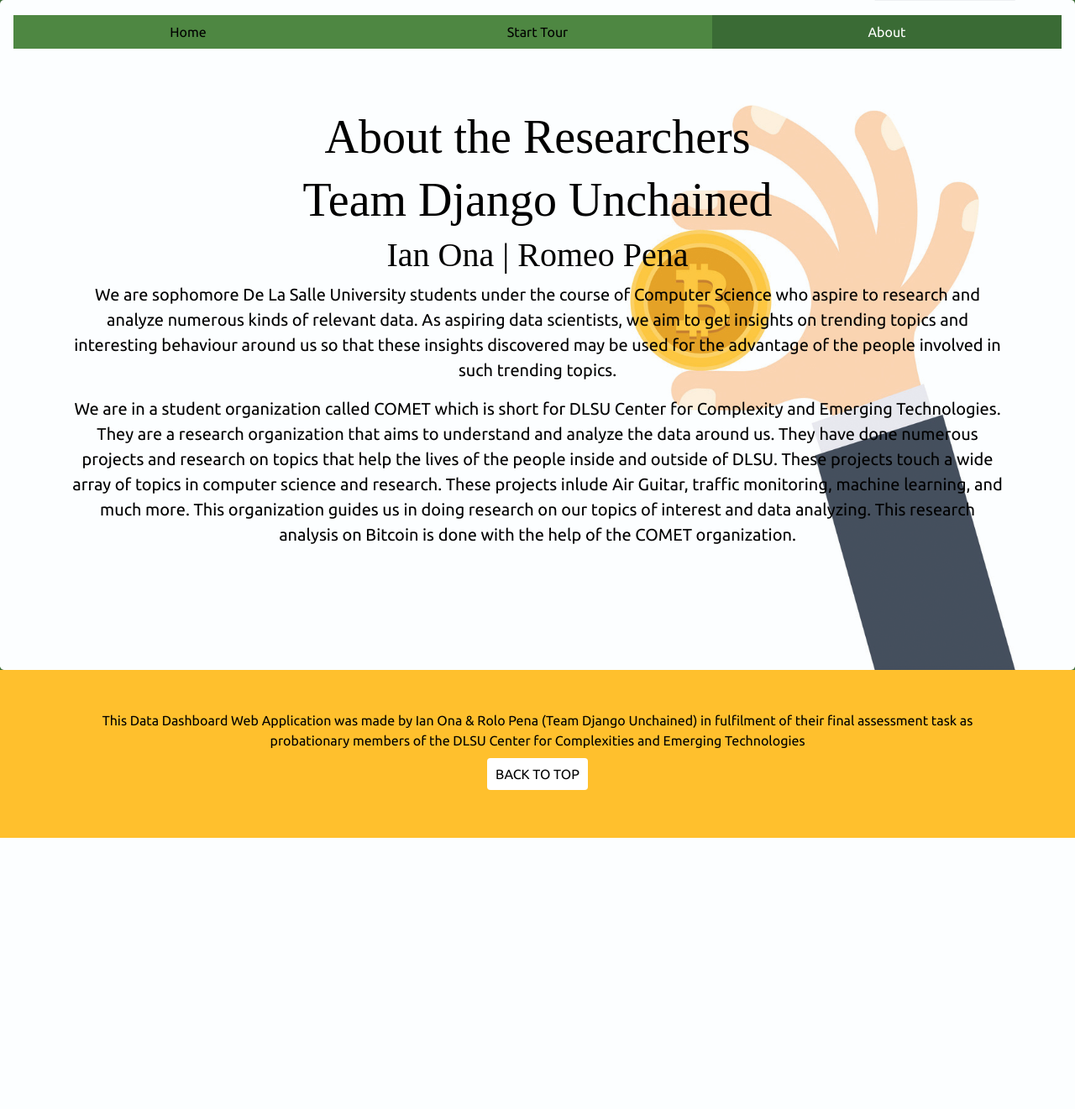
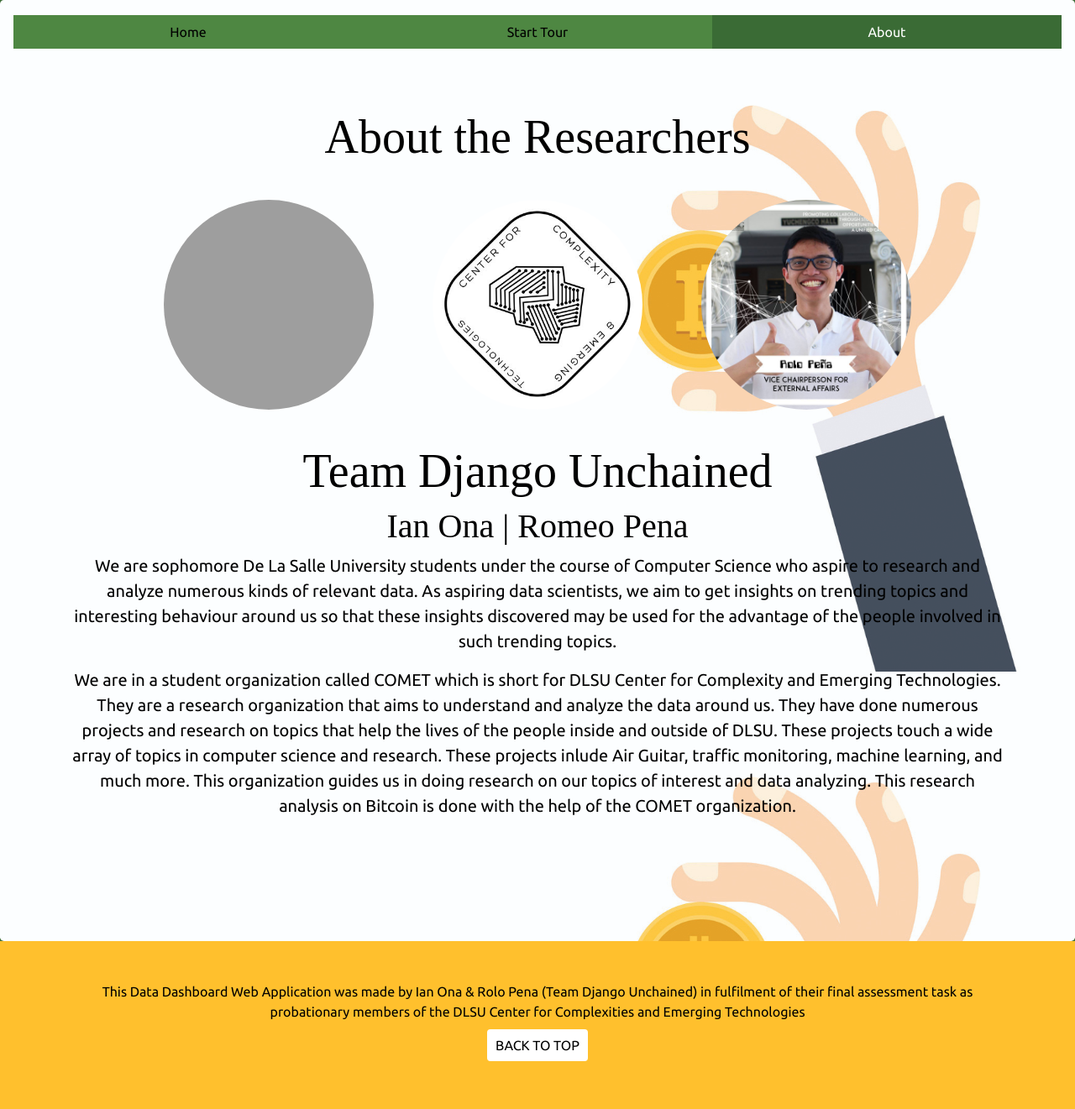
Before and after one commit to ianona/DJANGO-BTC, a Django app: page /about/ in a window 1280 px wide. Shown: the whole page at 84% size. Before the commit the page ends 998 px from the top, so only its background shows below. Run offline with Django 3.2, Linux system fonts and the light colour scheme; some libraries are stand-ins or nearby versions; some web fonts are replaced; grey boxes are pictures that could not be loaded.

Commit message:
staticfix

```diff
--- a/static/bitcoinCustomStyling.css
+++ b/static/bitcoinCustomStyling.css
@@ -94,6 +94,17 @@ h1 {
 	background-image: url("img/bg-5.jpg");
 }
 
+.paral7 {
+	background-image: url("img/bg-6.jpg");
+}
+
+.paral8 {
+	background-image: url("img/bg-7.jpg");
+}
+
+.paral9 {
+	background-image: url("img/con.jpg");
+}
 .color-white{
 	background-color:rgba(255, 255, 255,.7);
 	padding:50px;
@@ -136,6 +147,76 @@ h1 {
 	padding:5%;
 }
 
+img{
+	margin:5%;
+}
+
+.gput{
+	font-family:contentFont;
+	font-size: 2vw;
+	text-align: center;
+	margin-top:3%;
+}
+.gpu{
+	height:300px;
+	width:80%;
+	margin:auto;
+	padding:5%;
+	font-family:contentFont;
+}
+
+.gpu1{
+	background-image:url("img/GTX1050ti.png");
+	background-size: cover;
+}
+
+.gpu2{
+	background-image:url("img/GTX1060.png");
+	background-size: cover;
+}
+
+.gpu3{
+	background-image:url("img/GTX1070.png");
+	background-size: cover;
+}
+
+.gpu4{
+	background-image:url("img/GTX1070ti.png");
+	background-size: cover;
+}
+
+.gpu5{
+	background-image:url("img/GTX1080.png");
+	background-size: cover;
+}
+
+.gpu6{
+	background-image:url("img/GTX1080ti.png");
+	background-size: cover;
+}
+
+.circle{
+	height:250px;
+	width:250px;
+
+	margin:3%;
+	border-radius: 50%;
+	display: inline-block;
+}
+
+.circ1{
+	background-image:url("img/ian.jpg");
+	background-size: cover;
+}
+.circ2{
+	background-image:url("img/comet.jpg");
+	background-size: cover;
+}
+.circ3{
+	background-image:url("img/rolo.jpg");
+	background-size: cover;
+}
+
 .footer {
 padding: 3rem 0;
 padding-left: 5rem;
```
Also changed, not shown: static/img/GTX1050ti.png (added), static/img/GTX1060.png (added), static/img/GTX1070.png (added), static/img/GTX1070ti.png (added), static/img/GTX1080.png (added), static/img/GTX1080ti.png (added), static/img/bg-4.jpg, static/img/bg-6.jpg (added), static/img/bg-7.jpg (added), static/img/con.jpg (added).
